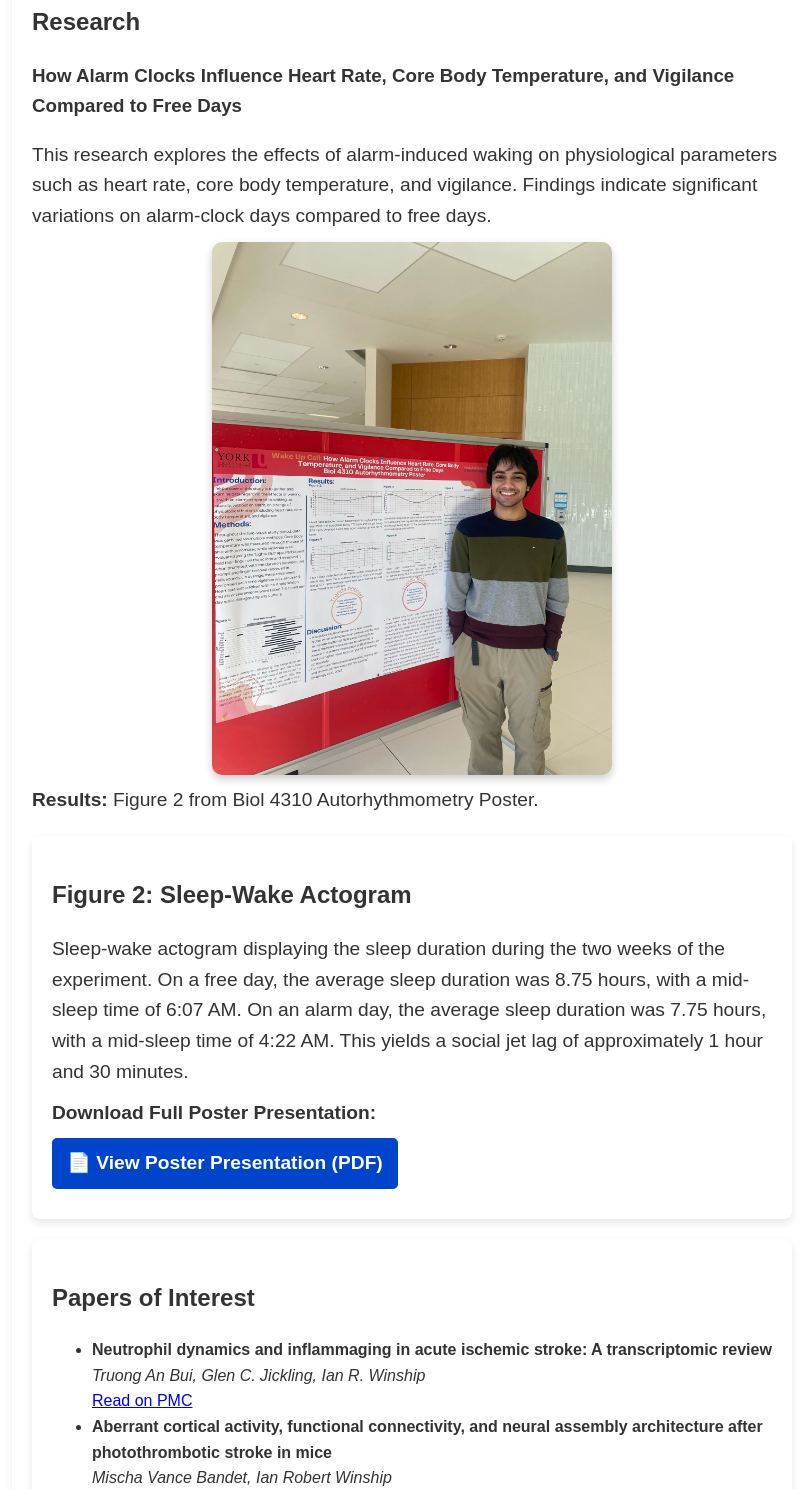
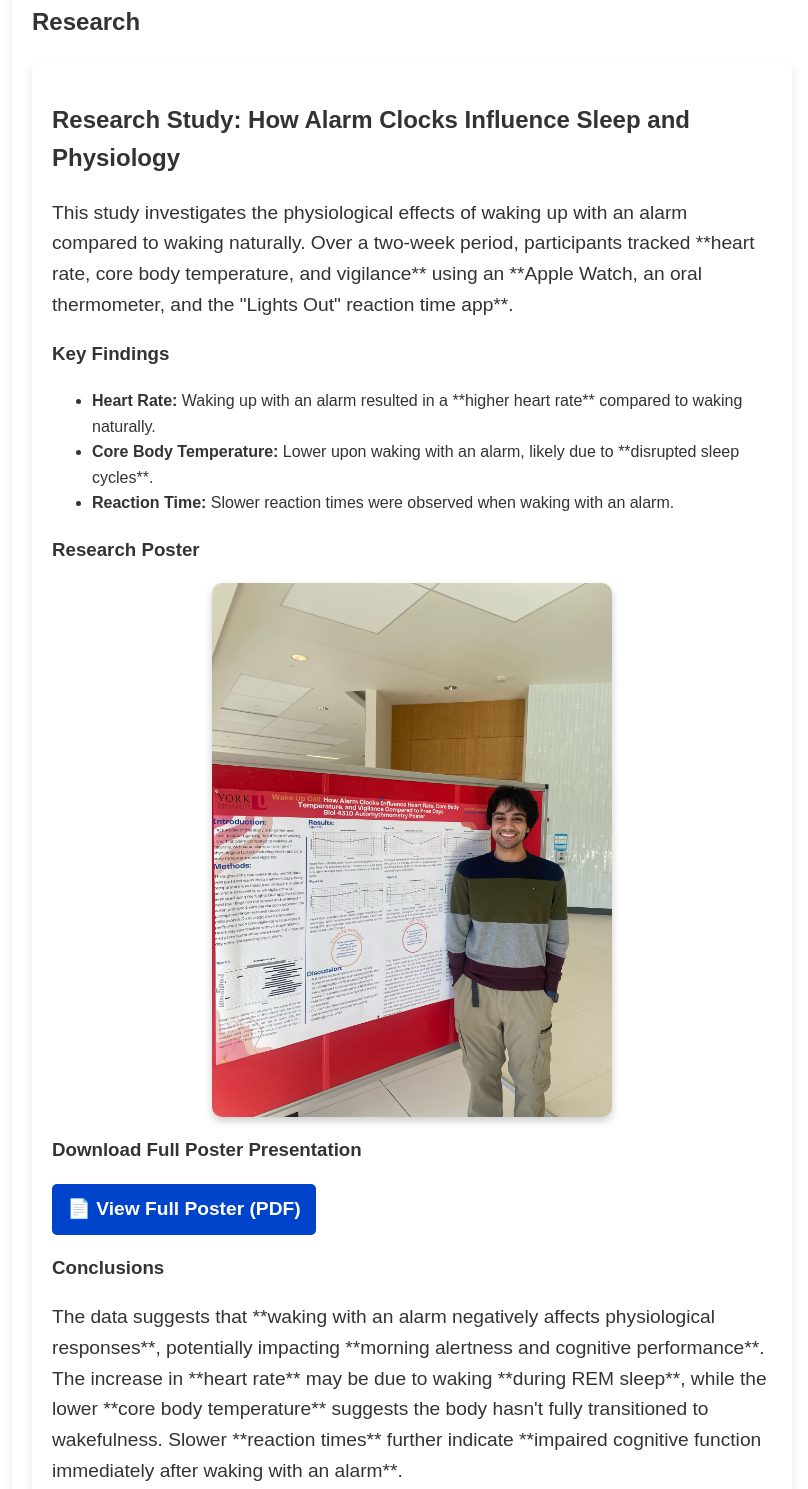
Before and after one commit to Rafeh0108/AbdulRafeh-neuro-portfolio, a plain HTML site: page index.html in a window 1280 px wide. Shown: the part 715-2204 px from the top of the page, without its empty margins (228-1036 px from the left). Drawn offline with Linux system fonts and the light colour scheme.

Commit message:
Update index.html

```diff
--- a/index.html
+++ b/index.html
@@ -40,34 +40,49 @@
 <section id="research" class="card">
     <h2>Research</h2>
 
-    <!-- Research Poster -->
-    <div class="research-item">
-        <h3>How Alarm Clocks Influence Heart Rate, Core Body Temperature, and Vigilance Compared to Free Days</h3>
-        <p>
-            This research explores the effects of alarm-induced waking on physiological parameters such as heart rate,
-            core body temperature, and vigilance. Findings indicate significant variations on alarm-clock days compared to free days.
-        </p>
-        <img src="poster-presentation.jpg" alt="How Alarm Clocks Influence Heart Rate, Core Body Temperature, and Vigilance Compared to Free Days - Research Poster" class="research-image">
-        <p><strong>Results:</strong> Figure 2 from Biol 4310 Autorhythmometry Poster.</p>
-        <!-- Figure 2 Section -->
-<section id="figure2" class="card">
-    <h2>Figure 2: Sleep-Wake Actogram</h2>
+    <!-- Research Section -->
+<section id="research" class="card">
+    <h2>Research Study: How Alarm Clocks Influence Sleep and Physiology</h2>
+
     <p>
-        Sleep-wake actogram displaying the sleep duration during the two weeks of the experiment.
-        On a free day, the average sleep duration was 8.75 hours, with a mid-sleep time of 6:07 AM.
-        On an alarm day, the average sleep duration was 7.75 hours, with a mid-sleep time of 4:22 AM.
-        This yields a social jet lag of approximately 1 hour and 30 minutes.
+        This study investigates the physiological effects of waking up with an alarm compared to waking naturally.
+        Over a two-week period, participants tracked **heart rate, core body temperature, and vigilance**
+        using an **Apple Watch, an oral thermometer, and the "Lights Out" reaction time app**.
     </p>
 
-    <!-- PDF Poster Download -->
-    <p><strong>Download Full Poster Presentation:</strong></p>
+    <!-- Key Findings -->
+    <h3>Key Findings</h3>
+    <ul>
+        <li><strong>Heart Rate:</strong> Waking up with an alarm resulted in a **higher heart rate** compared to waking naturally.</li>
+        <li><strong>Core Body Temperature:</strong> Lower upon waking with an alarm, likely due to **disrupted sleep cycles**.</li>
+        <li><strong>Reaction Time:</strong> Slower reaction times were observed when waking with an alarm.</li>
+    </ul>
+
+    <!-- Research Poster Image -->
+    <div class="research-item">
+        <h3>Research Poster</h3>
+        <img src="poster-presentation.jpg" alt="Research Poster on Alarm Clocks and Sleep Physiology" class="research-image">
+    </div>
+
+    <!-- Download Research Poster -->
+    <div class="research-item">
+        <h3>Download Full Poster Presentation</h3>
+        <p>
+            <a href="Usmani_CircadianRhythm_ResearchPoster.pdf" target="_blank" class="pdf-link">
+                📄 View Full Poster (PDF)
+            </a>
+        </p>
+    </div>
+
+    <!-- Conclusions -->
+    <h3>Conclusions</h3>
     <p>
-        <a href="Usmani_CircadianRhythm_ResearchPoster.pdf" target="_blank" class="pdf-link">
-            📄 View Poster Presentation (PDF)
-        </a>
+        The data suggests that **waking with an alarm negatively affects physiological responses**, potentially impacting
+        **morning alertness and cognitive performance**. The increase in **heart rate** may be due to waking
+        **during REM sleep**, while the lower **core body temperature** suggests the body hasn't fully transitioned to
+        wakefulness. Slower **reaction times** further indicate **impaired cognitive function immediately after waking with an alarm**.
     </p>
 </section>
-
   <!-- Papers of Interest Section -->
 <section id="papers" class="card">
     <h2>Papers of Interest</h2>
```
